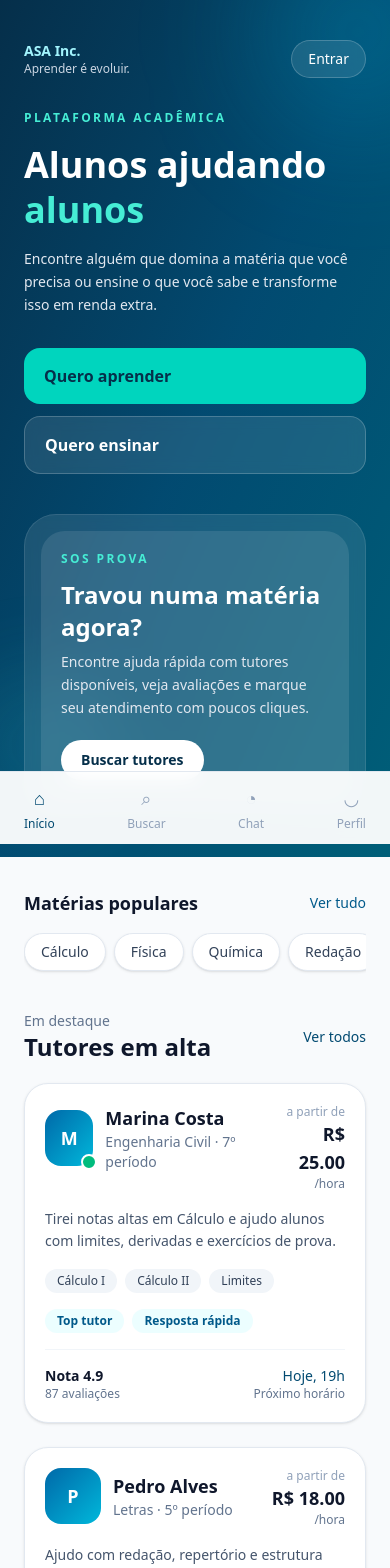
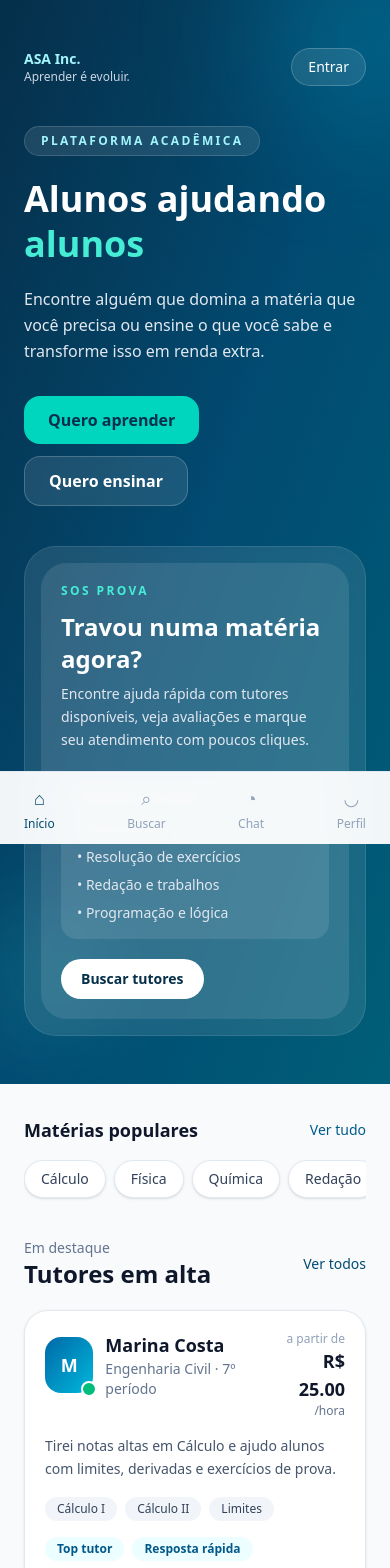
Before and after one commit to DgAleixo11/asa-inc, a Next.js app: page / in a window 390 px wide. Shown: the top 1568 px of the page. Built offline with nearby package versions, Linux system fonts and the light colour scheme.

Commit message:
feat: refino final responsivo desktop e mobile

```diff
--- a/src/components/sections/HeroSection.tsx
+++ b/src/components/sections/HeroSection.tsx
@@ -1,13 +1,16 @@
 import Link from "next/link";
+import SectionBadge from "@/components/ui/SectionBadge";
+import PrimaryButton from "@/components/ui/PrimaryButton";
+import SecondaryButton from "@/components/ui/SecondaryButton";
 
 export default function HeroSection() {
   return (
-    <section className="relative overflow-hidden bg-gradient-to-br from-sky-950 via-sky-900 to-cyan-800 px-6 pb-10 pt-10 text-white md:rounded-b-[2.5rem]">
+    <section className="relative overflow-hidden bg-gradient-to-br from-sky-950 via-sky-900 to-cyan-800 px-6 pb-12 pt-12 text-white">
       <div className="absolute -right-16 -top-16 h-48 w-48 rounded-full bg-cyan-400/20 blur-3xl" />
       <div className="absolute -left-10 bottom-8 h-40 w-40 rounded-full bg-teal-300/10 blur-2xl" />
 
       <div className="relative mx-auto max-w-6xl">
-        <div className="mb-8 flex items-center justify-between md:hidden">
+        <div className="mb-10 flex items-center justify-between md:hidden">
           <div>
             <p className="text-sm font-semibold text-cyan-200">ASA Inc.</p>
             <p className="text-xs text-slate-300">Aprender é evoluir.</p>
@@ -21,40 +24,29 @@ export default function HeroSection() {
           </Link>
         </div>
 
-        <div className="grid gap-10 md:grid-cols-[1.1fr_0.9fr] md:items-center">
+        <div className="grid gap-10 lg:grid-cols-[1.15fr_0.85fr] lg:items-center">
           <div className="max-w-2xl">
-            <p className="text-xs font-semibold uppercase tracking-[0.2em] text-teal-300">
-              Plataforma acadêmica
-            </p>
+            <SectionBadge>Plataforma acadêmica</SectionBadge>
 
-            <h1 className="mt-4 text-4xl font-bold leading-tight md:text-6xl">
+            <h1 className="mt-5 text-4xl font-bold leading-tight md:text-6xl">
               Alunos ajudando <span className="text-teal-300">alunos</span>
             </h1>
 
-            <p className="mt-4 max-w-xl text-sm leading-relaxed text-slate-200 md:text-lg">
+            <p className="mt-5 max-w-xl text-base leading-relaxed text-slate-200 md:text-lg">
               Encontre alguém que domina a matéria que você precisa ou ensine o
               que você sabe e transforme isso em renda extra.
             </p>
 
-            <div className="mt-8 flex flex-col gap-3 sm:flex-row">
-              <Link
-                href="/mentores"
-                className="flex items-center justify-between rounded-2xl bg-teal-400 px-5 py-4 font-semibold text-sky-950 md:inline-flex md:justify-center"
-              >
-                Quero aprender
-              </Link>
-
-              <Link
-                href="/cadastro"
-                className="flex items-center justify-between rounded-2xl border border-white/20 bg-white/10 px-5 py-4 font-semibold text-white backdrop-blur md:inline-flex md:justify-center"
-              >
+            <div className="mt-8 flex flex-wrap gap-3">
+              <PrimaryButton href="/mentores">Quero aprender</PrimaryButton>
+              <SecondaryButton href="/cadastro">
                 Quero ensinar
-              </Link>
+              </SecondaryButton>
             </div>
           </div>
 
           <div className="rounded-[2rem] border border-white/10 bg-white/10 p-4 backdrop-blur">
-            <div className="rounded-[1.5rem] bg-white/10 p-5">
+            <div className="rounded-[1.6rem] bg-white/10 p-5">
               <p className="text-xs font-semibold uppercase tracking-[0.2em] text-teal-300">
                 SOS Prova
               </p>
@@ -62,9 +54,19 @@ export default function HeroSection() {
                 Travou numa matéria agora?
               </h2>
               <p className="mt-2 text-sm leading-relaxed text-slate-200">
-                Encontre ajuda rápida com tutores disponíveis, veja avaliações e
-                marque seu atendimento com poucos cliques.
+                Encontre ajuda rápida com tutores disponíveis, veja avaliações
+                e marque seu atendimento com poucos cliques.
               </p>
+
+              <div className="mt-5 rounded-2xl bg-white/10 p-4">
+                <p className="text-sm font-medium">Exemplos de ajuda:</p>
+                <ul className="mt-3 space-y-2 text-sm text-slate-200">
+                  <li>• Revisão para prova</li>
+                  <li>• Resolução de exercícios</li>
+                  <li>• Redação e trabalhos</li>
+                  <li>• Programação e lógica</li>
+                </ul>
+              </div>
 
               <Link
                 href="/mentores"
```
